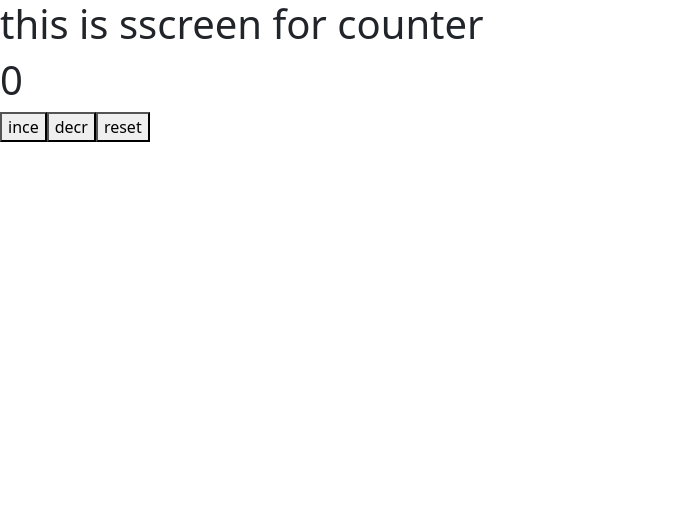
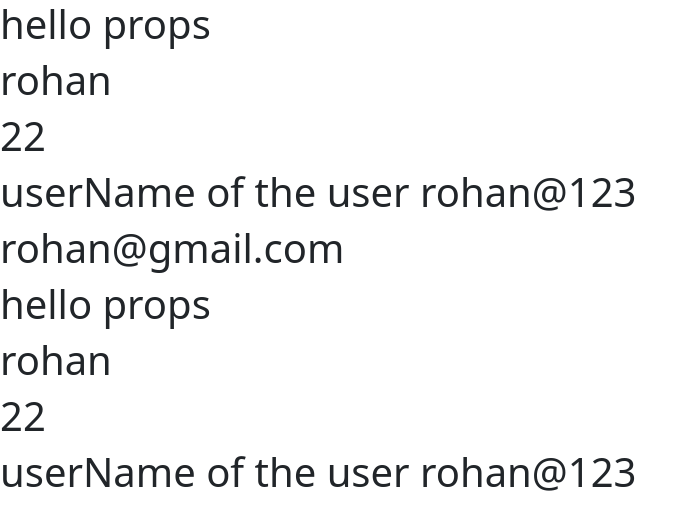
Before and after one commit to sidh-anvi01/REACT-2-30PM, a React (Vite) app: page / in a window 1280 px wide. Shown: the top 530 px of the page, without its empty margins (0-698 px from the left). Built offline with nearby package versions, Linux system fonts and the light colour scheme.

Commit message:
props done for 10:30 , simple and destrutring method

```diff
--- a/src/App.jsx
+++ b/src/App.jsx
@@ -352,16 +352,42 @@
 
 
 
+// import React from 'react'
+// import CounterScreen from './components/CounterScreen'
+// import UserScreen from './components/UserScreen'
+// const App = () => {
+//   return (
+//     <>
+//     <CounterScreen/>
+
+
+//     </>
+//   )
+// }
+
+// export default App
+
+
+
+
+
+
+// for 10:30 class
+
+
+
+
 import React from 'react'
-import CounterScreen from './components/CounterScreen'
-import UserScreen from './components/UserScreen'
+import UserPage from './pages/UserPage'
+
 const App = () => {
   return (
-    <>
-    <CounterScreen/>
+ <>
+      <UserPage name="rohan" age={22}  userName="rohan@123" email="rohan@gmail.com" />
+      <UserPage name="rohan" age={22}  userName="rohan@123"  />
 
+ </>
 
-    </>
   )
 }
 
--- /dev/null
+++ b/src/pages/UserPage.jsx
@@ -0,0 +1,37 @@
+// import React from 'react'
+
+// const UserPage = (props) => {
+//   return (
+//     <div>
+//       <h1>hello props </h1>
+
+//       <h1>{props.name}</h1>
+//       <h1>{props.age}</h1>
+//       <h1>{props.userName}</h1>
+//     </div>
+//   )
+// }
+
+// export default UserPage
+
+
+
+
+
+// data destructring method
+
+import React from 'react'
+
+const UserPage = ({name,age,userName,email}) => {
+  return (
+    <div>
+         <h1>hello props </h1>
+      <h1>{name}</h1>
+      <h1>{age}</h1>
+      <h1>userName of the user {userName}</h1>
+      <h1>{email}</h1>
+    </div>
+  )
+}
+
+export default UserPage
```
